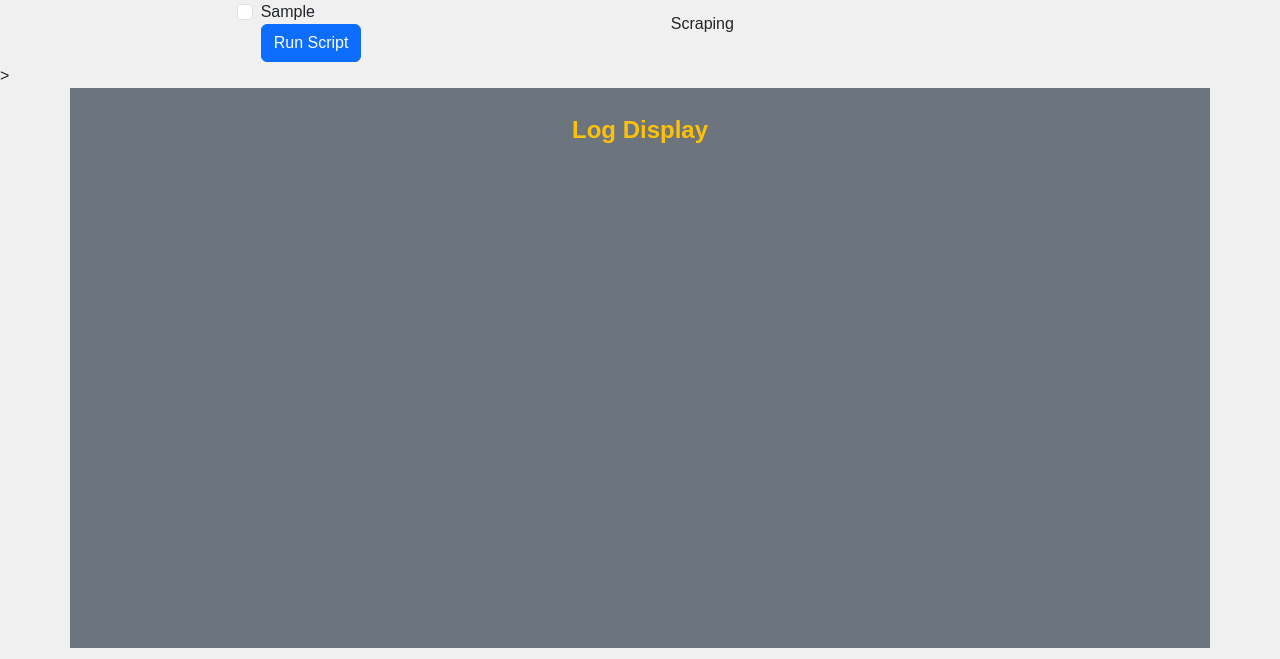
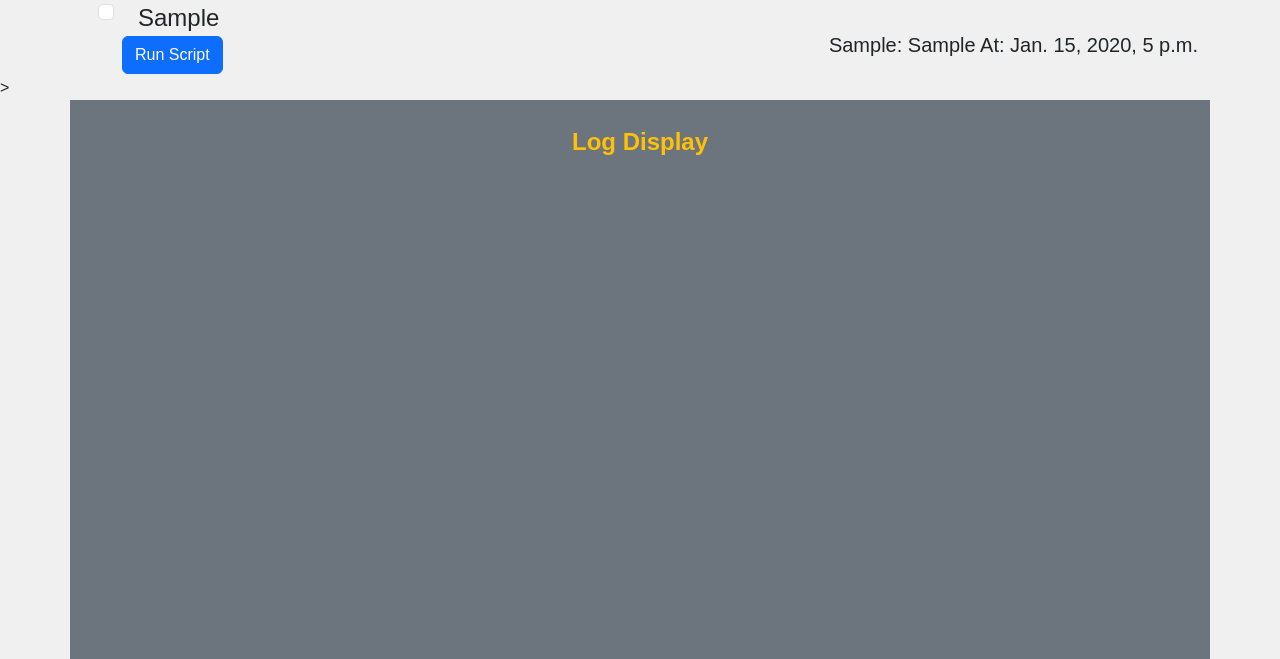
Before and after one commit to Peregr1ne225/WebScraping, a Django app: template api/templates/dashboard.html in a window 1280 px wide. Shown: the part 86-745 px from the top of the page. Run offline with Django 5.2, Linux system fonts and the light colour scheme; tables that the repository leaves empty hold one stand-in row (values such as "Sample post"); the template is opened without the code that fills it: values that come from a table or form of the project are taken from there, most other values are stand-ins (such as "Sample title", 1, 10 or a date in 2020); some libraries are stand-ins or nearby versions.

Commit message:
Fix import statements and update scraping functionality

```diff
--- a/ScrapScripts/Advice.py
+++ b/ScrapScripts/Advice.py
@@ -1,4 +1,4 @@
-from . import SeleniumScrap
+from ScrapScripts import SeleniumScrap
 import time
 from .save_to_DB import save_list
 
--- a/ScrapScripts/RunAll.py
+++ b/ScrapScripts/RunAll.py
@@ -2,6 +2,6 @@ import Advice
 import JIB
 import Banana
 
-Banana.get_path()
+#Banana.get_path()
 Advice.get_sub()
 JIB.get_sub()
--- a/ScrapScripts/save_to_DB.py
+++ b/ScrapScripts/save_to_DB.py
@@ -149,7 +149,6 @@ def data_clean(name):
         else:
             break
     name.strip()
-    print(name)
     return name
 
 #Get Last Group
--- a/api/models.py
+++ b/api/models.py
@@ -4,7 +4,7 @@ from django.db import models
 class Brands(models.Model):
     BrandID = models.AutoField(primary_key=True)
     BrandName = models.CharField(max_length=225, null=True, blank=True)
-    BrandScore = models.IntegerField()
+    BrandScore = models.IntegerField(default=0)
 
     class Meta:
         db_table = "Brands"
@@ -16,7 +16,7 @@ class Brands(models.Model):
 class Categories(models.Model):
     CategoryID = models.AutoField(primary_key=True)
     CategoryName = models.CharField(max_length=225)
-    CategoryScore = models.IntegerField()
+    CategoryScore = models.IntegerField(default=0)
     ParentCategoryID = models.ForeignKey(
         'self',
         on_delete=models.CASCADE,
--- a/api/static/styles.css
+++ b/api/static/styles.css
@@ -197,3 +197,8 @@ h1 {
     width: 98%;
     overflow-y: auto;
 }
+
+.form-check-lg .form-check-input {
+    width: 30px;  /* adjust width as needed */
+    height: 30px; /* adjust height as needed */
+}
--- a/api/templates/dashboard.html
+++ b/api/templates/dashboard.html
@@ -19,23 +19,25 @@
     <!-- Scrap Menu -->
     <div class="scrap-menu container d-flex">
         <!-- Scrap Now -->
-        <div class="scrap-now  d-flex flex-fill align-items-center justify-content-around">
-            <form class="form-check" method="post">
+        <div class="ms-3 scrap-now d-flex flex-fill align-items-center justify-content-between">
+            <form class="form-check form-check-lg" method="post">
                 {% csrf_token %}
                 {% for retailer in retailers %}
                     <input class="form-check-input" type="checkbox" id="retailer-{{retailer.RetailID}}" name="retail_ids" value="{{ retailer.RetailID }}">
-                    <label for="retailer-{{retailer.RetailID}}" class="form-check-label">{{ retailer.Retail }}</label><br>
+                    <label for="retailer-{{retailer.RetailID}}" class="ms-3 form-check-label fs-4">{{ retailer.Retail }}</label><br>
                 {% endfor %}
-                <input class="btn btn-primary" type="submit" value="Run Script">
+                <input id="scrapButton"class="btn btn-primary" type="submit" value="Run Script">
             </form>
         </div>
-        <!-- Time Picker -->
-        <div class="per-itemupdate d-flex flex-fill align-items-center justify-content-center">
-            <p class="d-flex align-self-center">Scraping</p>
+        <!-- Time Lastest -->
+        <div class="lastest-item d-flex flex-fill flex-column align-items-center justify-content-center">
+
         </div>
-        <!-- Time Lastest -->
-        <div class="lastest-update d-flex flex-fill flex-column align-items-end justify-content-center">
-
+        <!-- Status -->
+        <div class="scrap-status d-flex flex-column align-items-end justify-content-end">
+            {% for retailer in retailers %}
+                <p class="fs-5 d-flex">{{retailer.Retail}}: {{retailer.ScrapSuccess}} At: {{retailer.LastScraped}}</p>
+            {% endfor%}
         </div>
     </div>
     <!-- Log Display-->>
@@ -48,6 +50,42 @@
         </div>
     </div>
 <script src="https://ajax.googleapis.com/ajax/libs/jquery/3.5.1/jquery.min.js"></script>
+<script>
+    $(document).ready(function() {
+        function checkStatus() {
+            $.get('/check_status/', function(data) {
+                let status = null;
+                let id = null;
+                for (let i=0;i<data.length;i++) {
+                    status = data[i].fields['ScrapSuccess'];
+                    id = data[i].pk;
+                    console.log(`#retailer-${id}`, status);
+                    if(status == "Success" || status == "Error") {
+                        $(`#retailer-${id}`).prop('disabled', false);
+                        console.log(`#retailer-${id}`, status);
+                    }
+                    else if(status == "Scraping..") {
+                        $(`#retailer-${id}`).prop('disabled', true);
+
+                    }
+                    var checkbox = $(`#retailer-${id}`);
+                    console.log(checkbox);
+                }
+            });
+        }
+        checkStatus();
+
+        setInterval(checkStatus, 60000);
+    });
+    $(document).ready(function() {
+        $('form').on('submit', function(e) {
+            if ($('input[type="checkbox"]:checked').length === 0) {
+                e.preventDefault();
+                alert('Please check at least one checkbox.');
+            }
+        });
+    });
+</script>
 <script>
     // Create underline text
     function createUnderlineText(text) {
@@ -78,12 +116,12 @@
     let log_data = JSON.parse('{{ data|escapejs|safe }}');
     window.addEventListener('load', function(){
         let date = log_data[0].DateEdit;
-        let div_time = document.querySelector('.lastest-update');
+        let div_time = document.querySelector('.lastest-item');
 
         let p_date = document.createElement('p');
         let p_time = document.createElement('p');
-        p_date.className = "fs-4 d-flex me-5";
-        p_time.className = "fs-4 d-flex me-5";
+        p_date.className = "fs-4 d-flex";
+        p_time.className = "fs-4 d-flex";
 
         let date_time = isoToTime(date).split(" ");
         p_date.appendChild(createStrongText('Lastest Edit Date: '));
@@ -121,6 +159,4 @@
         });
     });
 </script>
-
-
 </body>
--- a/api/urls.py
+++ b/api/urls.py
@@ -1,8 +1,9 @@
 from django.urls import path, include
-from api.views import home, cate, dashboard
+from api.views import home, cate, dashboard, check_status
 
 urlpatterns = [
     path('', home, name='home'),
     path('<int:id>/', cate, name='cate'),
     path('dashboard/', dashboard, name='dashboard'),
+    path('check_status/', check_status, name='check_status')
 ]
--- a/api/views.py
+++ b/api/views.py
@@ -1,3 +1,4 @@
+from datetime import datetime
 from django.shortcuts import render
 from .savenewscore import check_update
 from .addlog import add_log
@@ -5,13 +6,14 @@ from .update_item import update
 from ScrapScripts.Advice import get_sub as advice
 from ScrapScripts.JIB import get_sub as jib
 from ScrapScripts.Banana import get_path as banana
+import threading
+from django.http import HttpResponse
 
 # Create your views here.
-#from django.http import HttpResponse
 from urllib.parse import urljoin
 from django.urls import reverse
 from django.http import JsonResponse
-from django.core import serializers
+from django.core import serializers as d_serializers
 from django.shortcuts import redirect
 from .models import *
 from .serializers import *
@@ -242,31 +244,9 @@ def cate(request, id):
 
 def dashboard(request):
     if request.method == 'POST':
-        retail_id = request.POST.get('retail_id')
-        for id in retail_id:
-            retailer = Retailers.objects.get(RetailID=id)
-
-            retailer.ScrapSuccess = "False";
-            retailer.save()
-            if id == '1':
-                try:
-                    advice()
-                    retailer.ScrapSuccess = "True";
-                except:
-                    retailer.ScrapSuccess = "Error";
-            elif id == '2':
-                try:
-                    jib()
-                    retailer.ScrapSuccess = "True";
-                except:
-                    retailer.ScrapSuccess = "Error";
-            elif id == '3':
-                try:
-                    banana()
-                    retailer.ScrapSuccess = "True";
-                except:
-                    retailer.ScrapSuccess = "Error";
-            retailer.save()
+        retail_ids = request.POST.get('retail_ids')
+        thread = threading.Thread(target=process_retailer, args=(retail_ids,))
+        thread.start()
         return redirect('dashboard')
 
     else:
@@ -277,6 +257,35 @@ def dashboard(request):
         retailers = Retailers.objects.all()
         return render(request, "dashboard.html", {'data': json.dumps(results), "retailers": retailers})
 
+def process_retailer(retail_ids):
+    for id in retail_ids:
+        retailer = Retailers.objects.get(RetailID=id)
+        retailer.ScrapSuccess = "Scraping.."
+        retailer.save()
+        if id == '1':
+            try:
+                advice()
+                retailer.ScrapSuccess = "Success"
+                retailer.LastScraped = datetime.now()
+            except:
+                retailer.ScrapSuccess = "Error"
+        elif id == '2':
+            try:
+                jib()
+                retailer.ScrapSuccess = "Success"
+                retailer.LastScraped = datetime.now()
+            except:
+                retailer.ScrapSuccess = "Error"
+        elif id == '3':
+            try:
+                banana()
+                retailer.ScrapSuccess = "Success"
+                retailer.LastScraped = datetime.now()
+            except:
+                retailer.ScrapSuccess = "Error"
+        retailer.save()
+
 def check_status(request):
-    scrapes_status = Retailers.objects.all()
-    return JsonResponse({'status': scrapes_status})
+    retailer_status = Retailers.objects.all()
+    data = d_serializers.serialize('json', retailer_status)
+    return HttpResponse(data, content_type='application/json')
```
